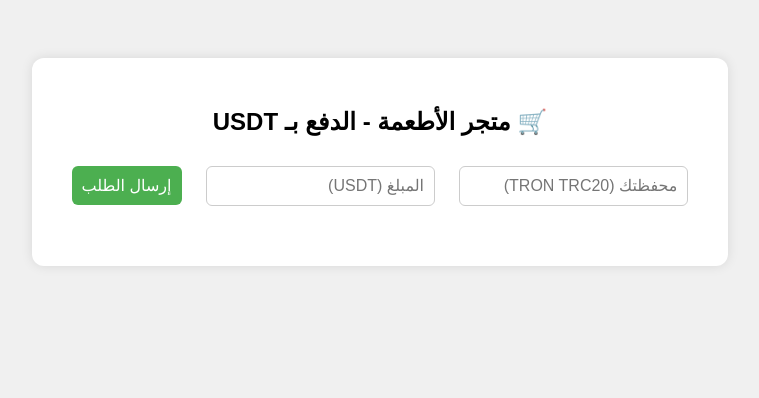
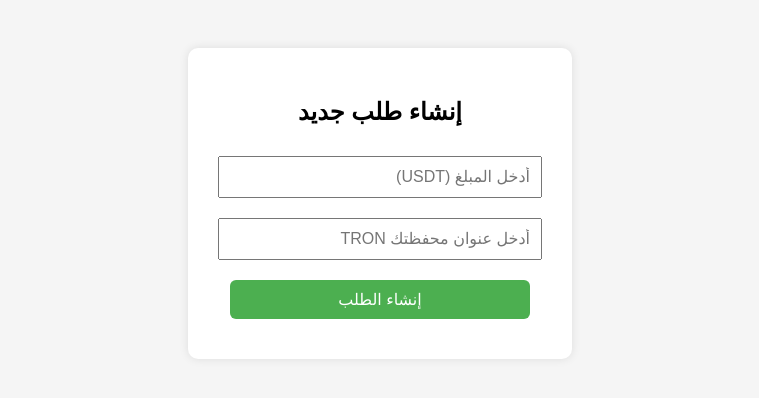
Before and after one commit to yaser20051/Crypto-Food-Store3, a Flask app: page / in a window 1280 px wide. Shown: the top 398 px of the page, without its empty margins (260-1019 px from the left). Run offline with Flask 3, Linux system fonts and the light colour scheme.

Commit message:
Update index.html

```diff
--- a/templates/index.html
+++ b/templates/index.html
@@ -1,95 +1,82 @@
 <!DOCTYPE html>
 <html lang="ar" dir="rtl">
 <head>
-  <meta charset="UTF-8">
-  <title>متجر الأطعمة بالعملات المشفرة</title>
+  <meta charset="UTF-8" />
+  <title>طلب جديد</title>
   <style>
     body {
       font-family: "Cairo", sans-serif;
-      background-color: #f0f0f0;
+      background-color: #f5f5f5;
+      padding: 40px;
       text-align: center;
-      padding: 50px;
     }
-    .form-container {
+    .form-box {
       background-color: #fff;
+      border-radius: 10px;
       padding: 30px;
-      border-radius: 12px;
+      box-shadow: 0px 0px 10px rgba(0,0,0,0.1);
       display: inline-block;
-      box-shadow: 0px 0px 12px rgba(0, 0, 0, 0.1);
     }
     input, button {
       padding: 10px;
-      margin: 10px;
+      margin: 10px 0;
       font-size: 1em;
-      border-radius: 6px;
-      border: 1px solid #ccc;
+      width: 300px;
     }
     button {
       background-color: #4CAF50;
       color: white;
       border: none;
       cursor: pointer;
+      border-radius: 6px;
     }
     button:hover {
       background-color: #45a049;
     }
-    #order-info {
-      margin-top: 20px;
-      color: #333;
+    .error {
+      color: red;
+      font-size: 0.9em;
     }
   </style>
 </head>
 <body>
-
-  <div class="form-container">
-    <h2>🛒 متجر الأطعمة - الدفع بـ USDT</h2>
-    <input type="text" id="wallet" placeholder="محفظتك (TRON TRC20)">
-    <input type="number" id="amount" placeholder="المبلغ (USDT)">
-    <button onclick="createOrder()">إرسال الطلب</button>
-
-    <div id="order-info"></div>
+  <div class="form-box">
+    <h2>إنشاء طلب جديد</h2>
+    <form id="orderForm">
+      <input type="number" id="amount" placeholder="أدخل المبلغ (USDT)" required /><br />
+      <input type="text" id="wallet" placeholder="أدخل عنوان محفظتك TRON" required /><br />
+      <div class="error" id="errorMsg"></div>
+      <button type="submit">إنشاء الطلب</button>
+    </form>
   </div>
 
   <script>
-    let currentOrderId = null;
+    document.getElementById("orderForm").addEventListener("submit", async function(e) {
+      e.preventDefault();
+      const amount = document.getElementById("amount").value;
+      const wallet = document.getElementById("wallet").value.trim();
+      const error = document.getElementById("errorMsg");
 
-    function createOrder() {
-      const wallet = document.getElementById('wallet').value;
-      const amount = document.getElementById('amount').value;
+      if (!wallet.startsWith("T") || wallet.length < 25) {
+        error.textContent = "⚠️ عنوان المحفظة غير صحيح. يجب أن يبدأ بـ T.";
+        return;
+      }
 
-      fetch('/create-order', {
-        method: 'POST',
-        headers: { 'Content-Type': 'application/json' },
-        body: JSON.stringify({ wallet, amount })
-      })
-      .then(res => res.json())
-      .then(data => {
-        currentOrderId = data.order_id;
-        document.getElementById('order-info').innerHTML = `
-          <p>💵 أرسل <strong>${data.amount} USDT</strong> إلى محفظة المتجر:</p>
-          <p style="direction: ltr;"><strong>${data.store_wallet}</strong></p>
-          <p>⏳ بانتظار تأكيد الدفع...</p>
-        `;
-        checkPaymentLoop();
+      error.textContent = "";
+
+      const res = await fetch("/create-order", {
+        method: "POST",
+        headers: {
+          "Content-Type": "application/json"
+        },
+        body: JSON.stringify({ amount, wallet })
       });
-    }
 
-    function checkPaymentLoop() {
-      if (!currentOrderId) return;
-
-      fetch(`/check-payment/${currentOrderId}`)
-        .then(res => res.json())
-        .then(data => {
-          if (data.paid) {
-            // إعادة التوجيه إلى صفحة النجاح
-            window.location.href = "/success";
-          } else {
-            // إعادة المحاولة بعد 5 ثوانٍ
-            setTimeout(checkPaymentLoop, 5000);
-          }
-        });
-    }
+      const data = await res.json();
+      if (data.order_id) {
+        window.location.href = `/order/${data.order_id}`;
+      }
+    });
   </script>
-
 </body>
 </html>
```
